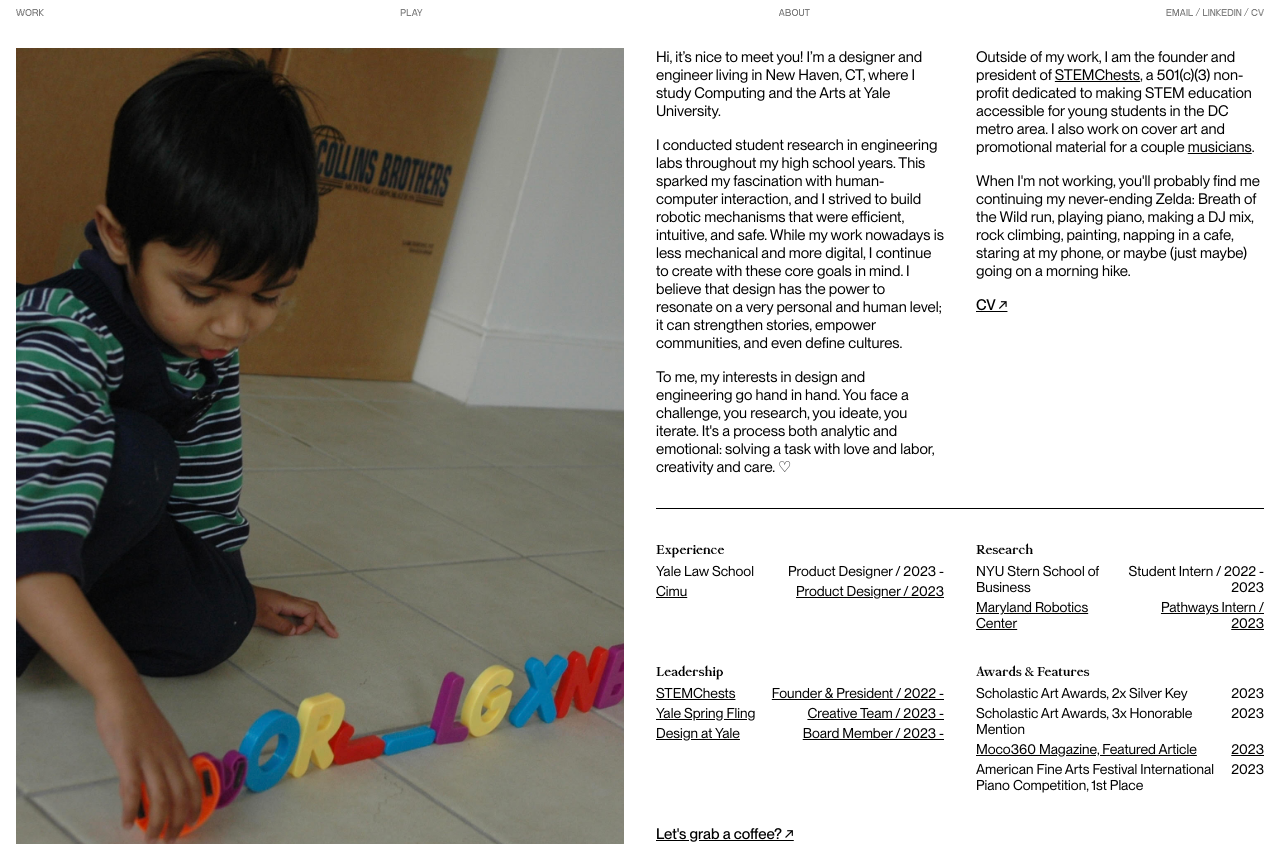
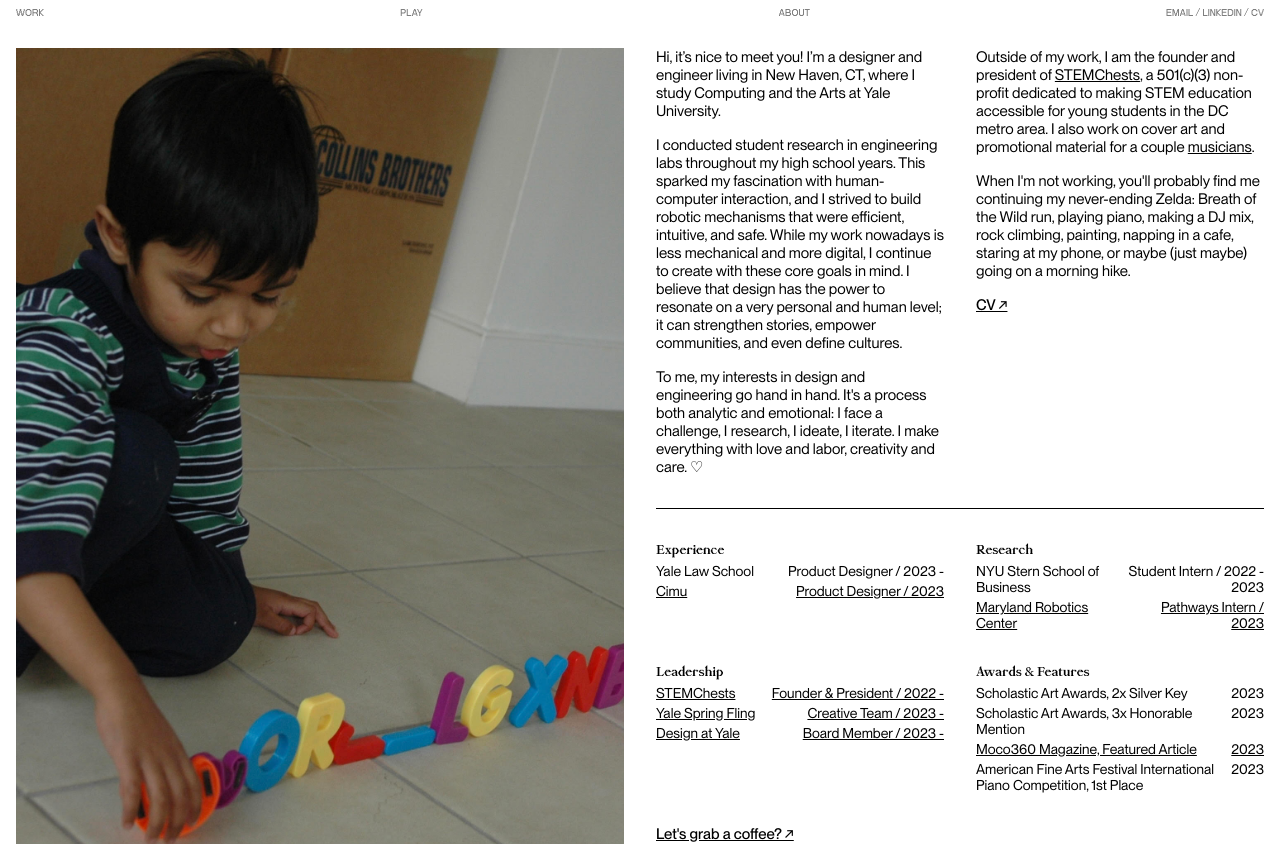
Before and after one commit to chainsawmaiden/aditya-das-portfolio, a Next.js app: page /about in a window 1280 px wide. Shown: the top 844 px of the page. Built offline with nearby package versions, Linux system fonts and the light colour scheme.

Commit message:
Update page.tsx

```diff
--- a/app/about/page.tsx
+++ b/app/about/page.tsx
@@ -28,7 +28,7 @@ export default function AboutPage() {
 
             <p>I conducted student research in engineering labs throughout my high school years. This sparked my fascination with human-computer interaction, and I strived to build robotic mechanisms that were efficient, intuitive, and safe. While my work nowadays is less mechanical and more digital, I continue to create with these core goals in mind. I believe that design has the power to resonate on a very personal and human level; it can strengthen stories, empower communities, and even define cultures.</p>
 
-            <p>To me, my interests in design and engineering go hand in hand. You face a challenge, you research, you ideate, you iterate. It's a process both analytic and emotional: solving a task with love and labor, creativity and care. ♡</p>
+            <p>To me, my interests in design and engineering go hand in hand. It's a process both analytic and emotional: I face a challenge, I research, I ideate, I iterate. I make everything with love and labor, creativity and care. ♡</p>
           </section>
 
           <section className='flex flex-col gap-4'>
```
